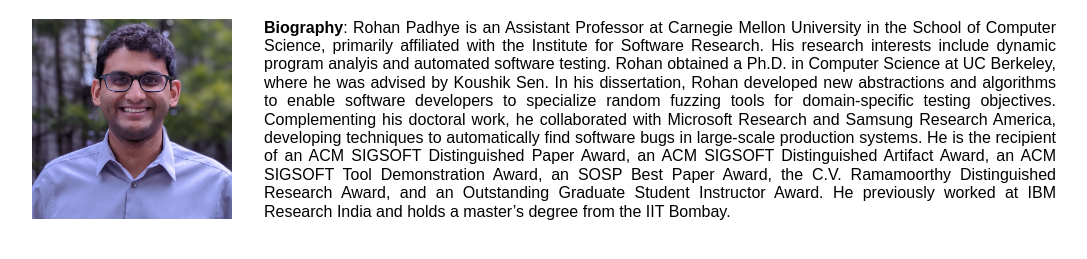
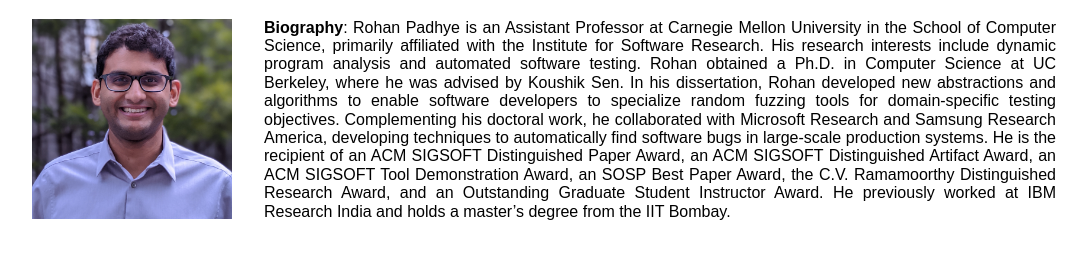
Before and after one commit to rohanpadhye/homepage, a plain HTML site: page bio.html in a window 1280 px wide. Shown: the part 61-320 px from the top of the page, without its empty margins (96-1183 px from the left). Drawn offline with Linux system fonts and the light colour scheme.

Commit message:
Bio: fix typo

```diff
--- a/bio.html
+++ b/bio.html
@@ -13,7 +13,7 @@
 
 <img src="images/headshot-1x1.jpg" style="float:left; margin-right: 2em" height="200" />
 
-<p style="text-align: justify;"><strong>Biography</strong>: Rohan Padhye is an Assistant Professor at Carnegie Mellon University in the School of Computer Science, primarily affiliated with the Institute for Software Research. His research interests include dynamic program analyis and automated software testing. Rohan obtained a Ph.D. in Computer Science at UC Berkeley, where he was advised by Koushik Sen. In his dissertation, Rohan developed new abstractions and algorithms to enable software developers to specialize random fuzzing tools for domain-specific testing objectives.  Complementing his doctoral work, he collaborated with Microsoft Research and Samsung Research America, developing techniques to automatically find software bugs in large-scale production systems. He is the recipient of an ACM SIGSOFT Distinguished Paper Award, an ACM SIGSOFT Distinguished Artifact Award, an ACM SIGSOFT Tool Demonstration Award, an SOSP Best Paper Award, the C.V. Ramamoorthy Distinguished Research Award, and an Outstanding
+<p style="text-align: justify;"><strong>Biography</strong>: Rohan Padhye is an Assistant Professor at Carnegie Mellon University in the School of Computer Science, primarily affiliated with the Institute for Software Research. His research interests include dynamic program analysis and automated software testing. Rohan obtained a Ph.D. in Computer Science at UC Berkeley, where he was advised by Koushik Sen. In his dissertation, Rohan developed new abstractions and algorithms to enable software developers to specialize random fuzzing tools for domain-specific testing objectives.  Complementing his doctoral work, he collaborated with Microsoft Research and Samsung Research America, developing techniques to automatically find software bugs in large-scale production systems. He is the recipient of an ACM SIGSOFT Distinguished Paper Award, an ACM SIGSOFT Distinguished Artifact Award, an ACM SIGSOFT Tool Demonstration Award, an SOSP Best Paper Award, the C.V. Ramamoorthy Distinguished Research Award, and an Outstanding
 Graduate Student Instructor Award. He previously worked at IBM Research India and holds a master’s degree from the IIT Bombay.
 </p>
 </body>
```
